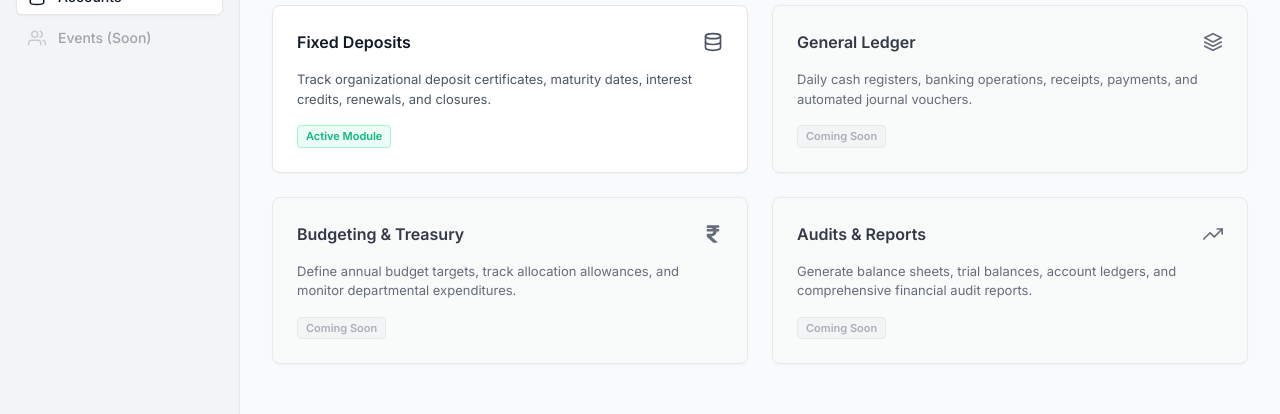
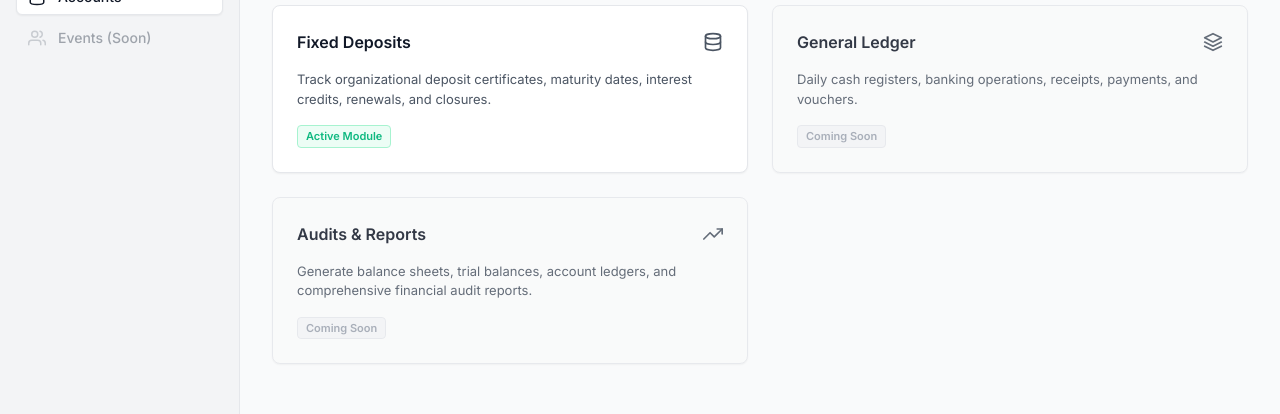
Before and after one commit to alanreji2004/youthassociationkundaraadministration, a React (Vite) app in the folder frontend/: page /financial-accounts in a window 1280 px wide. Shown: the part 176-590 px from the top of the page. Built offline with nearby package versions, Linux system fonts and the light colour scheme; no server answers; sample sign-in values are in the browser's storage.

Commit message:
dashboard edit

```diff
--- a/frontend/src/pages/FinancialAccounts.jsx
+++ b/frontend/src/pages/FinancialAccounts.jsx
@@ -35,13 +35,13 @@ const FinancialAccounts = () => {
           </div>
           <div className={styles.cardBody}>
             <p className={styles.cardDesc}>
-              Daily cash registers, banking operations, receipts, payments, and automated journal vouchers.
+              Daily cash registers, banking operations, receipts, payments, and vouchers.
             </p>
             <span className={styles.badge}>Coming Soon</span>
           </div>
         </div>
 
-        <div className={`${styles.card} ${styles.cardLocked}`}>
+        {/* <div className={`${styles.card} ${styles.cardLocked}`}>
           <div className={styles.cardHeader}>
             <span className={styles.cardTitle}>Budgeting & Treasury</span>
             <FaRupeeSign className={styles.cardIcon} />
@@ -52,7 +52,7 @@ const FinancialAccounts = () => {
             </p>
             <span className={styles.badge}>Coming Soon</span>
           </div>
-        </div>
+        </div> */}
 
         <div className={`${styles.card} ${styles.cardLocked}`}>
           <div className={styles.cardHeader}>
```
